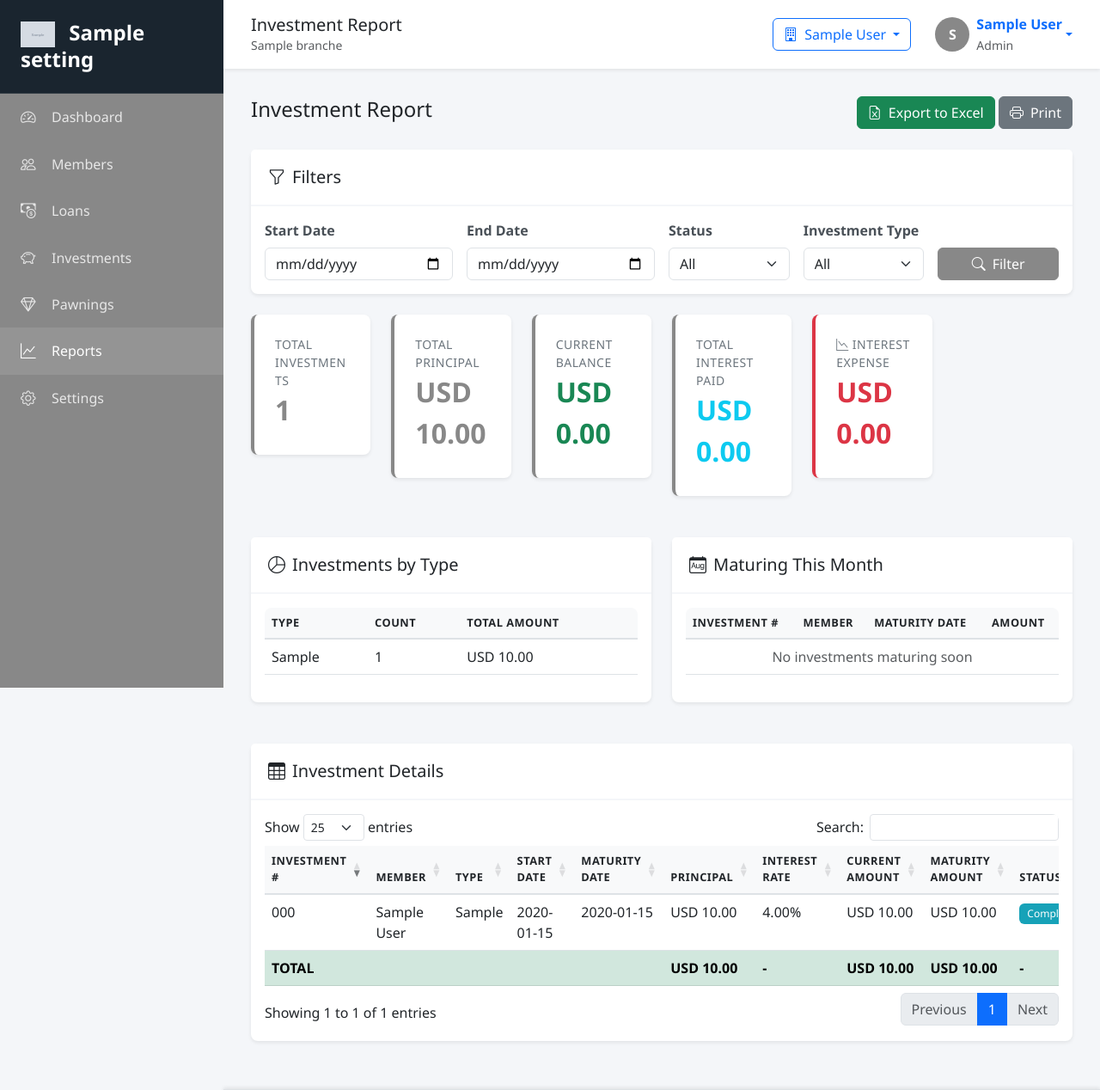
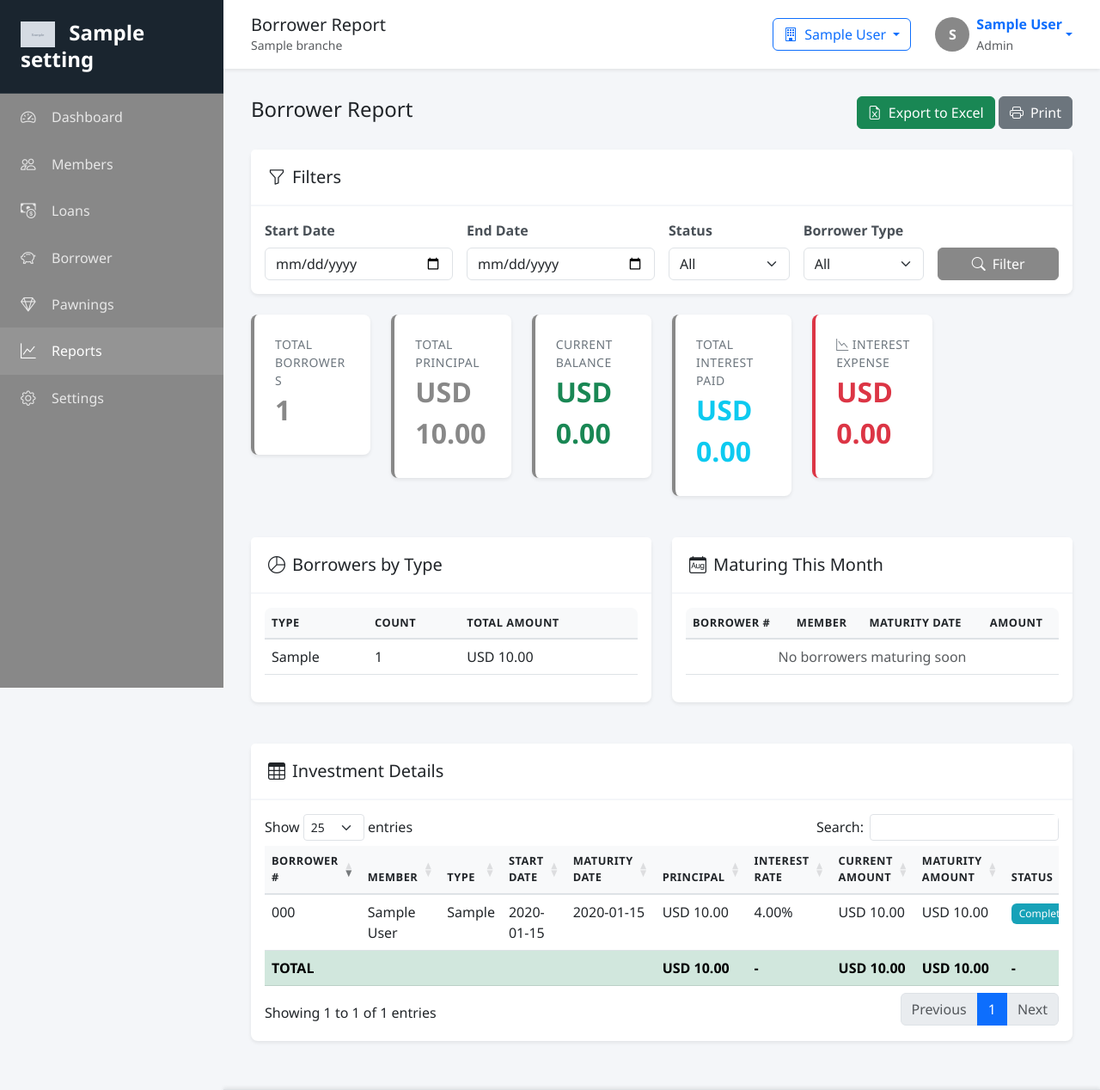
Before and after one commit to VindiPerera/JaanMicro, a Flask app: page /reports/investments in a window 1280 px wide. Shown: the top 1268 px of the page at 86% size. Run offline with Flask 3, Linux system fonts and the light colour scheme; a user stored in the database is signed in; tables that the repository leaves empty hold one stand-in row (values such as "Sample post"); grey boxes marked "Sample" are stand-in pictures; some libraries are stand-ins or nearby versions.

Commit message:
refactor: Rename investments to borrowers and update related routes, forms, and templates

```diff
--- a/app/__init__.py
+++ b/app/__init__.py
@@ -21,7 +21,7 @@ def create_app(config_name='default'):
         os.makedirs(upload_folder, exist_ok=True)
         os.makedirs(os.path.join(upload_folder, 'customers'), exist_ok=True)
         os.makedirs(os.path.join(upload_folder, 'loans'), exist_ok=True)
-        os.makedirs(os.path.join(upload_folder, 'investments'), exist_ok=True)
+        os.makedirs(os.path.join(upload_folder, 'borrower'), exist_ok=True)
         os.makedirs(os.path.join(upload_folder, 'pawnings'), exist_ok=True)
 
     # Initialize extensions
@@ -64,7 +64,7 @@ def create_app(config_name='default'):
     app.register_blueprint(main_bp, url_prefix='/')
     app.register_blueprint(customers_bp, url_prefix='/customers')
     app.register_blueprint(loans_bp, url_prefix='/loans')
-    app.register_blueprint(investments_bp, url_prefix='/investments')
+    app.register_blueprint(investments_bp, url_prefix='/borrower')
     app.register_blueprint(pawnings_bp, url_prefix='/pawnings')
     app.register_blueprint(reports_bp, url_prefix='/reports')
     app.register_blueprint(settings_bp, url_prefix='/settings')
--- a/app/investments/__init__.py
+++ b/app/investments/__init__.py
@@ -1,4 +1,4 @@
-"""Investments blueprint"""
+"""Borrowers blueprint"""
 from flask import Blueprint
 
 investments_bp = Blueprint('investments', __name__)
--- a/app/reports/routes.py
+++ b/app/reports/routes.py
@@ -391,7 +391,7 @@ def customer_report():
 @login_required
 @permission_required('view_reports')
 def investment_report():
-    """Investment reports"""
+    """Borrower reports"""
     start_date = request.args.get('start_date', '')
     end_date = request.args.get('end_date', '')
     investment_type = request.args.get('investment_type', '')
@@ -458,7 +458,7 @@ def investment_report():
     maturing_soon = maturing_query.all()
 
     return render_template('reports/investment_report.html',
-                         title='Investment Report',
+                         title='Borrower Report',
                          investments=investments,
                          summary=summary,
                          type_breakdown=type_breakdown,
--- a/app/templates/base.html
+++ b/app/templates/base.html
@@ -300,7 +300,7 @@
             <li>
                 <a href="{{ url_for('investments.list_investments') }}" class="{% if 'investments' in request.endpoint %}active{% endif %}">
                     <i class="bi bi-piggy-bank"></i>
-                    <span>Investments</span>
+                    <span>Borrower</span>
                 </a>
             </li>
             {% endif %}
--- a/app/templates/investments/add.html
+++ b/app/templates/investments/add.html
@@ -5,7 +5,7 @@
     <div class="col-lg-10 mx-auto">
         <div class="card">
             <div class="card-header">
-                <h5 class="mb-0">Add New Investment</h5>
+                <h5 class="mb-0">Add New Borrower</h5>
             </div>
             <div class="card-body">
                 {% if form.errors %}
@@ -32,7 +32,7 @@
                         {% endif %}
                     </div>
 
-                    <h6 class="border-bottom pb-2 mb-3 mt-3">Investment Details</h6>
+                    <h6 class="border-bottom pb-2 mb-3 mt-3">Borrower Details</h6>
 
                     <div class="row">
                         <div class="col-md-6 mb-3">
@@ -61,7 +61,7 @@
                     <div class="mb-3">
                         {{ form.duration_months.label(class="form-label") }}
                         {{ form.duration_months(class="form-control") }}
-                        <small class="text-muted">Investment term in months</small>
+                        <small class="text-muted">Borrower term in months</small>
                     </div>
 
                     <div class="row">
--- a/app/templates/investments/list.html
+++ b/app/templates/investments/list.html
@@ -2,9 +2,9 @@
 
 {% block content %}
 <div class="d-flex justify-content-between align-items-center mb-4">
-    <h4>Investments</h4>
+    <h4>Borrowers</h4>
     <a href="{{ url_for('investments.add_investment') }}" class="btn btn-primary">
-        <i class="bi bi-plus-circle me-2"></i>Add New Investment
+        <i class="bi bi-plus-circle me-2"></i>Add New Borrower
     </a>
 </div>
 
@@ -47,7 +47,7 @@
             <table class="table table-hover data-table">
                 <thead>
                     <tr>
-                        <th>Investment #</th>
+                        <th>Borrower #</th>
                         <th>Member</th>
                         <th>Type</th>
                         <th>Amount</th>
--- a/app/templates/investments/transaction.html
+++ b/app/templates/investments/transaction.html
@@ -5,17 +5,17 @@
     <div class="col-lg-8 mx-auto">
         <div class="card">
             <div class="card-header">
-                <h5 class="mb-0">Add Investment Transaction</h5>
+                <h5 class="mb-0">Add Borrower Transaction</h5>
             </div>
             <div class="card-body">
                 <!-- Investment Summary -->
                 <div class="alert alert-info">
-                    <h6 class="mb-2"><i class="bi bi-info-circle me-2"></i>Investment Details</h6>
+                    <h6 class="mb-2"><i class="bi bi-info-circle me-2"></i>Borrower Details</h6>
                     <div class="row">
                         <div class="col-md-6">
                             <strong>Account Number:</strong> {{ investment.account_number }}<br>
                             <strong>Member:</strong> {{ investment.customer.full_name }}<br>
-                            <strong>Investment Type:</strong> {{ investment.investment_type|title }}
+                            <strong>Borrower Type:</strong> {{ investment.investment_type|title }}
                         </div>
                         <div class="col-md-6">
                             <strong>Current Balance:</strong> <span class="text-success fw-bold">{{ system_settings.currency_symbol }} {{ "%.2f"|format(investment.current_balance|float) if investment.current_balance else investment.principal_amount }}</span><br>
--- a/app/templates/investments/view.html
+++ b/app/templates/investments/view.html
@@ -2,7 +2,7 @@
 
 {% block content %}
 <div class="d-flex justify-content-between align-items-center mb-4">
-    <h4>Investment Details</h4>
+    <h4>Borrower Details</h4>
     <div>
         {% if investment.status == 'active' %}
         <a href="{{ url_for('investments.add_transaction', id=investment.id) }}" class="btn btn-success">
--- a/app/templates/main/dashboard.html
+++ b/app/templates/main/dashboard.html
@@ -44,7 +44,7 @@
             <div class="card-body">
                 <div class="d-flex justify-content-between">
                     <div>
-                        <div class="stats-label">Active Investments</div>
+                        <div class="stats-label">Active Borrowers</div>
                         <div class="stats-value">{{ stats.active_investments }}</div>
                         <small class="text-muted">{{ system_settings.currency_symbol }} {{ "%.2f"|format(stats.total_investment_amount|float) }}</small>
                     </div>
--- a/app/templates/reports/index.html
+++ b/app/templates/reports/index.html
@@ -47,8 +47,8 @@
         <div class="card h-100">
             <div class="card-body text-center">
                 <i class="bi bi-piggy-bank text-warning" style="font-size: 3rem;"></i>
-                <h5 class="mt-3">Investment Reports</h5>
-                <p class="text-muted">Investment portfolio, maturity schedules, and interest calculations</p>
+                <h5 class="mt-3">Borrower Reports</h5>
+                <p class="text-muted">Borrower portfolio, maturity schedules, and interest calculations</p>
                 <a href="{{ url_for('reports.investment_report') }}" class="btn btn-warning btn-sm">View Report</a>
             </div>
         </div>
--- a/app/templates/reports/investment_report.html
+++ b/app/templates/reports/investment_report.html
@@ -2,7 +2,7 @@
 
 {% block content %}
 <div class="d-flex justify-content-between align-items-center mb-4">
-    <h4>Investment Report</h4>
+    <h4>Borrower Report</h4>
     <div>
         <button onclick="exportToExcel()" class="btn btn-success">
             <i class="bi bi-file-earmark-excel me-2"></i>Export to Excel
@@ -38,7 +38,7 @@
                 </select>
             </div>
             <div class="col-md-2">
-                <label class="form-label">Investment Type</label>
+                <label class="form-label">Borrower Type</label>
                 <select name="investment_type" class="form-select">
                     <option value="">All</option>
                     <option value="fixed_deposit" {% if investment_type == 'fixed_deposit' %}selected{% endif %}>Fixed Deposit</option>
@@ -61,7 +61,7 @@
     <div class="col-md-2">
         <div class="card stats-card">
             <div class="card-body">
-                <div class="stats-label">Total Investments</div>
+                <div class="stats-label">Total Borrowers</div>
                 <div class="stats-value">{{ summary.total_investments }}</div>
             </div>
         </div>
@@ -105,7 +105,7 @@
     <div class="col-md-6">
         <div class="card">
             <div class="card-header">
-                <h5 class="mb-0"><i class="bi bi-pie-chart me-2"></i>Investments by Type</h5>
+                <h5 class="mb-0"><i class="bi bi-pie-chart me-2"></i>Borrowers by Type</h5>
             </div>
             <div class="card-body">
                 <div class="table-responsive">
@@ -143,7 +143,7 @@
                     <table class="table">
                         <thead>
                             <tr>
-                                <th>Investment #</th>
+                                <th>Borrower #</th>
                                 <th>Member</th>
                                 <th>Maturity Date</th>
                                 <th>Amount</th>
@@ -158,7 +158,7 @@
                                 <td>{{ system_settings.currency_symbol }} {{ "%.2f"|format(investment.current_amount|float) if investment.current_amount else investment.principal_amount }}</td>
                             </tr>
                             {% else %}
-                            <tr><td colspan="4" class="text-center text-muted">No investments maturing soon</td></tr>
+                            <tr><td colspan="4" class="text-center text-muted">No borrowers maturing soon</td></tr>
                             {% endfor %}
                         </tbody>
                     </table>
@@ -178,7 +178,7 @@
             <table class="table table-hover data-table" id="investment-report-table">
                 <thead>
                     <tr>
-                        <th>Investment #</th>
+                        <th>Borrower #</th>
                         <th>Member</th>
                         <th>Type</th>
                         <th>Start Date</th>
@@ -205,7 +205,7 @@
                         <td><span class="badge status-{{ investment.status }}">{{ investment.status|title }}</span></td>
                     </tr>
                     {% else %}
-                    <tr><td colspan="10" class="text-center text-muted">No investments found for the selected criteria</td></tr>
+                    <tr><td colspan="10" class="text-center text-muted">No borrowers found for the selected criteria</td></tr>
                     {% endfor %}
                 </tbody>
                 <tfoot>
```
Also changed, not shown: app/investments/forms.py (+5 -5 lines), app/investments/routes.py (+13 -13 lines), app/templates/customers/view.html (+4 -4 lines).
